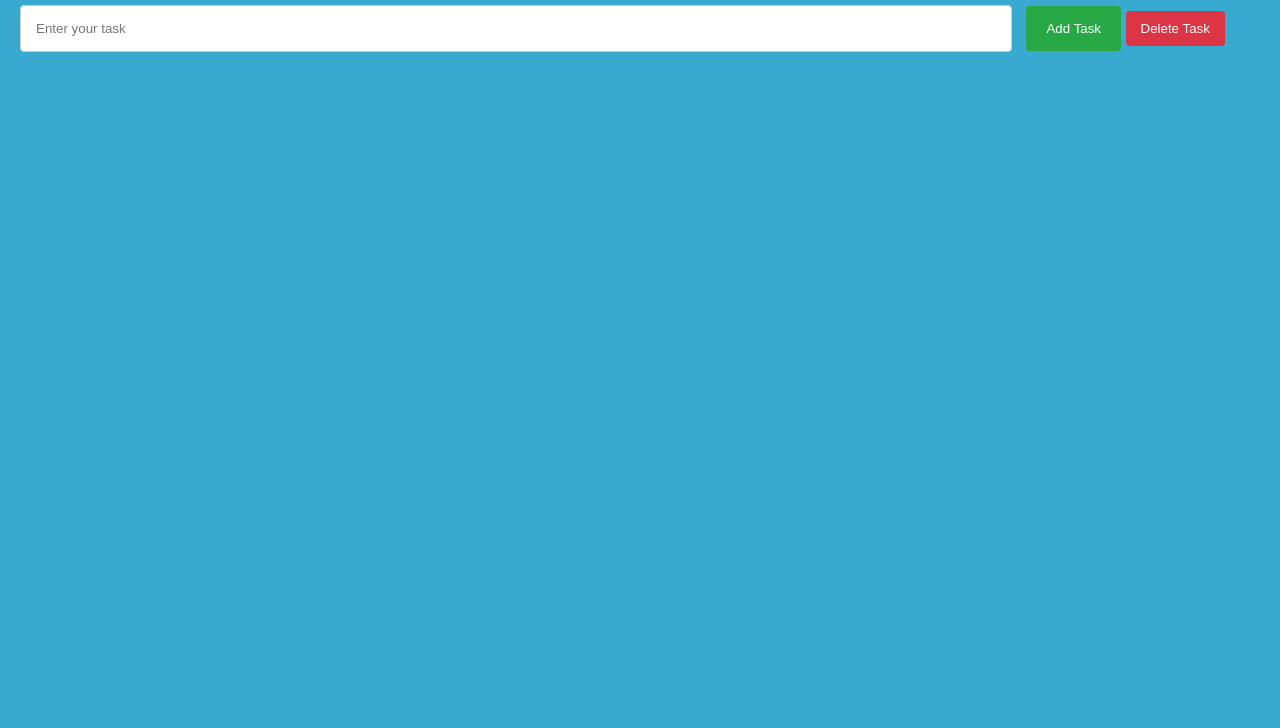
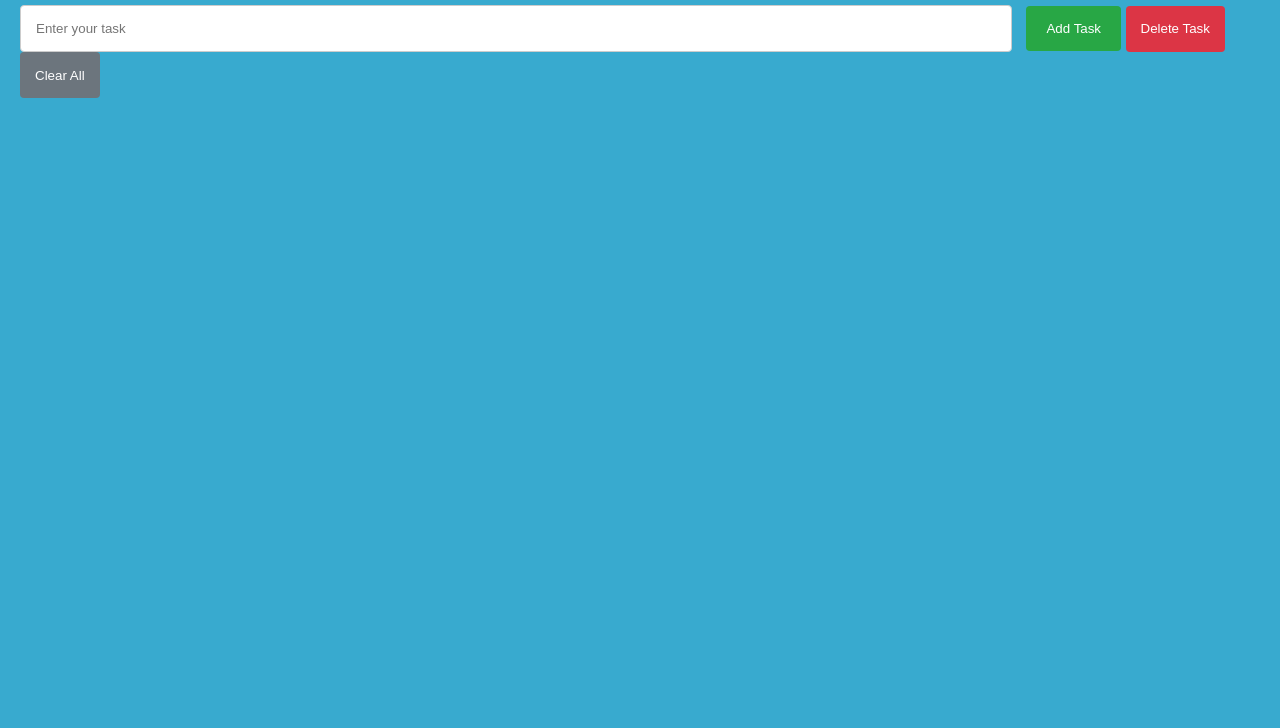
Before and after one commit to kartik-builds/ToDoList, a plain HTML site: page index.html in a window 1280 px wide. Shown: the part 72-800 px from the top of the page. Drawn offline with Linux system fonts and the light colour scheme.

Commit message:
making clear all button to improve UI

```diff
--- a/index.html
+++ b/index.html
@@ -11,6 +11,7 @@
     <input type="text" placeholder="Enter your task" class="taskInput">
     <button class="taskButton">Add Task</button>
     <button class="deleteButton">Delete Task</button>
+    <button class="clearButton">Clear All</button>
     <ul class="taskList">
 
     </ul>
--- a/main.js
+++ b/main.js
@@ -47,3 +47,9 @@ taskInput.addEventListener("keydown", (e) => {
         document.querySelector(".taskButton").click();
     }
 });
+document.querySelector(".clearButton").addEventListener("click", () => {
+    const tasks = document.querySelectorAll(".taskList li");
+    tasks.forEach(task => {
+        task.remove();
+    });
+})
--- a/style.css
+++ b/style.css
@@ -63,9 +63,24 @@ li span {
     border: none;
     border-radius: 4px;
     cursor: pointer;
+    height: 46px;
 }
 
 
 .deleteButton:hover {
     background-color: #c82333;
 }
+
+.clearButton {
+    height: 46px;
+    padding: 10px 15px;
+    background-color: #6c757d;
+    color: white;
+    border: none;
+    border-radius: 4px;
+    cursor: pointer;
+}
+
+.clearButton:hover {
+    background-color: #5a6268;
+}
```
